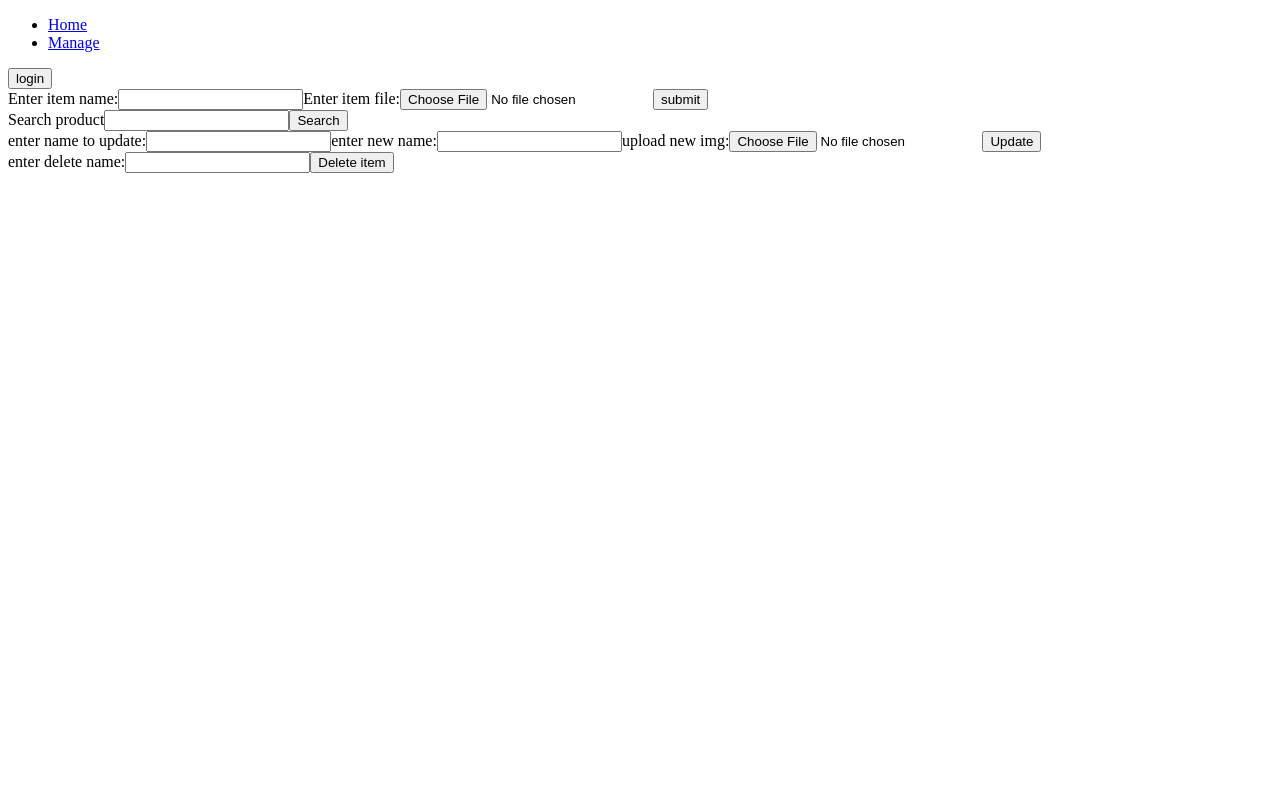
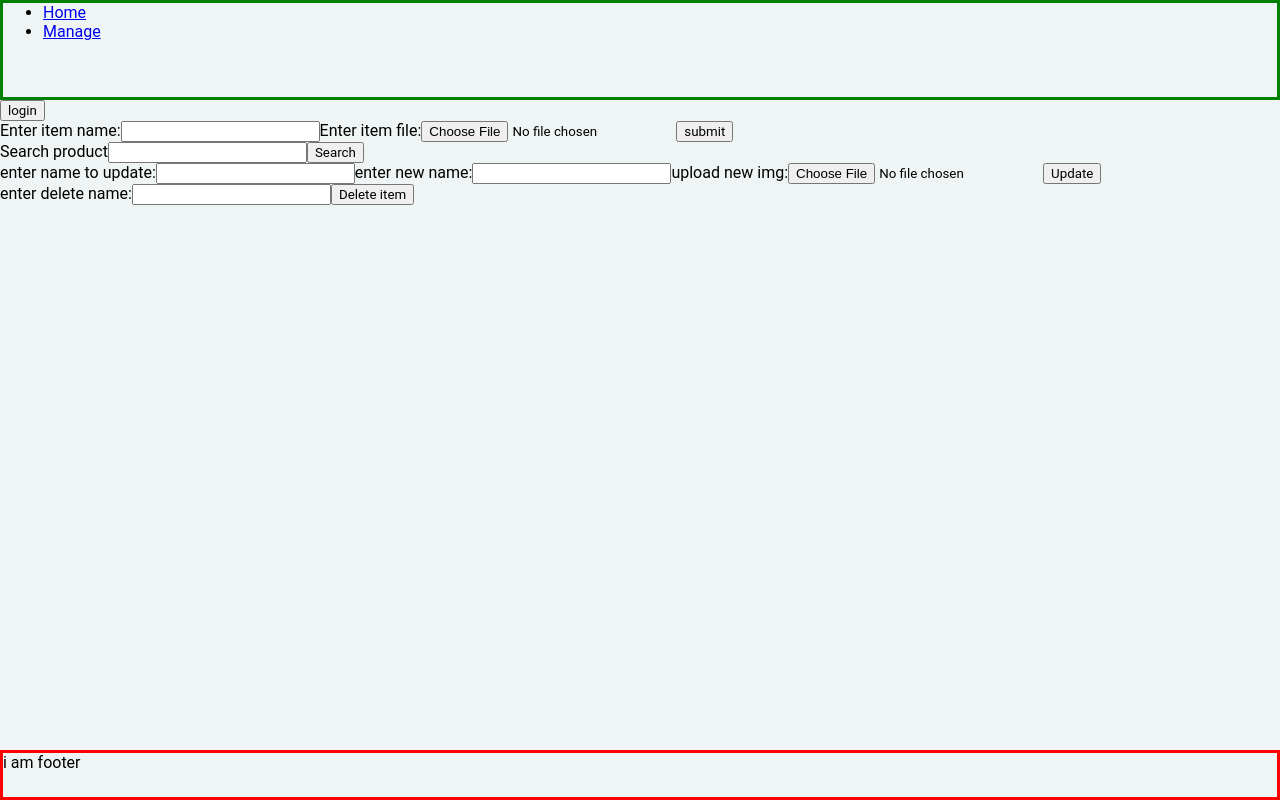
Before and after one commit to AlbanMarku/Inventory, a React (Vite) app in the folder client/: page /manage in a window 1280 px wide. Built offline with nearby package versions, Linux system fonts and the light colour scheme.

Commit message:
Basic css layout.

```diff
--- a/client/src/app/App.tsx
+++ b/client/src/app/App.tsx
@@ -2,6 +2,8 @@ import { Routes, Route } from 'react-router-dom';
 import Home from '../views/Home';
 import Manage from '../views/Manage';
 import NavBar from '../components/NavBar';
+import Footer from '../components/Footer';
+import '../styles/app.css';
 
 function App() {
   return (
@@ -11,6 +13,7 @@ function App() {
         <Route path="/" element={<Home />} />
         <Route path="/manage" element={<Manage />} />
       </Routes>
+      <Footer />
     </div>
   );
 }
--- /dev/null
+++ b/client/src/components/Footer.tsx
@@ -0,0 +1,7 @@
+import '../styles/footer.css';
+
+function Footer() {
+  return <footer>i am footer</footer>;
+}
+
+export default Footer;
--- a/client/src/components/ItemCard.tsx
+++ b/client/src/components/ItemCard.tsx
@@ -1,3 +1,5 @@
+import '../styles/itemCard.css';
+
 type Props = {
   name: string;
   image: string;
@@ -7,7 +9,7 @@ function ItemCard({ name, image }: Props) {
   return (
     <div className="ItemCard">
       <h2>{name}</h2>
-      <img src={image} alt="Product preview" style={{ width: '550px' }} />
+      <img src={image} alt="Product preview" />
     </div>
   );
 }
--- a/client/src/components/NavBar.tsx
+++ b/client/src/components/NavBar.tsx
@@ -1,4 +1,5 @@
 import { Link } from 'react-router-dom';
+import '../styles/navBar.css';
 
 function NavBar() {
   return (
--- /dev/null
+++ b/client/src/styles/app.css
@@ -0,0 +1,19 @@
+*, *:before, *:after {
+    box-sizing: border-box;
+    margin: 0;
+    font-family: 'Roboto', sans-serif;
+  }
+
+.App {
+	min-height: 100vh;
+    display: grid;
+    background-color: rgb(239, 245, 245);
+    grid-template-rows: 100px 1fr 50px;
+}
+
+.Home {
+    display: flex;
+    flex-direction: column;
+    background-color: green;
+    align-items: center;
+}
--- /dev/null
+++ b/client/src/styles/footer.css
@@ -0,0 +1,3 @@
+footer {
+    border: solid red
+}
--- /dev/null
+++ b/client/src/styles/home.css
@@ -0,0 +1,12 @@
+main {
+    display: grid;
+    max-width: 1000px;
+    grid-template-columns: repeat(auto-fit, minmax(150px, 250px));
+    grid-auto-rows: 270px;
+    gap: 20px;
+    background-color: red;
+}
+
+img {
+    width: 100%;
+}
--- /dev/null
+++ b/client/src/styles/itemCard.css
@@ -0,0 +1,7 @@
+.ItemCard {
+    border: solid red;
+    display: flex;
+    justify-content: center;
+    align-items: center;
+    flex-direction: column;
+}
--- /dev/null
+++ b/client/src/styles/navBar.css
@@ -0,0 +1,3 @@
+nav {
+    border: solid green;
+}
--- a/client/src/views/Home.tsx
+++ b/client/src/views/Home.tsx
@@ -1,5 +1,6 @@
 import { useEffect, useState } from 'react';
 import ItemCard from '../components/ItemCard';
+import '../styles/home.css';
 
 type Product = {
   name: string;
@@ -22,6 +23,7 @@ function Home() {
   }, []);
   return (
     <div className="Home">
+      <main>
         {loading ? (
           <p>I am loading</p>
         ) : (
@@ -35,6 +37,7 @@ function Home() {
             );
           })
         )}
+      </main>
     </div>
   );
 }
--- a/client/src/views/Manage.tsx
+++ b/client/src/views/Manage.tsx
@@ -24,7 +24,6 @@ function Manage() {
         body: formData,
       });
       const res = await log.json();
-      console.log(res);
       setLogged(true);
       setLoading(false);
     } catch (error) {
```
Lines whose indentation alone changed are shown as unchanged.
